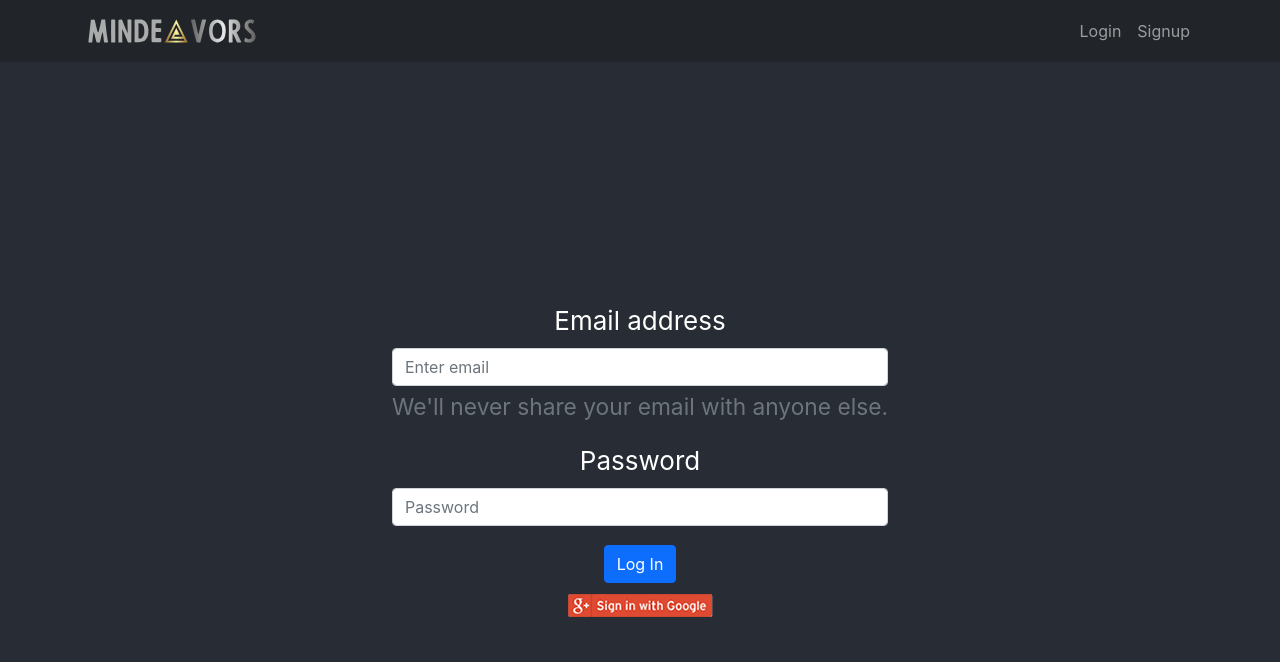
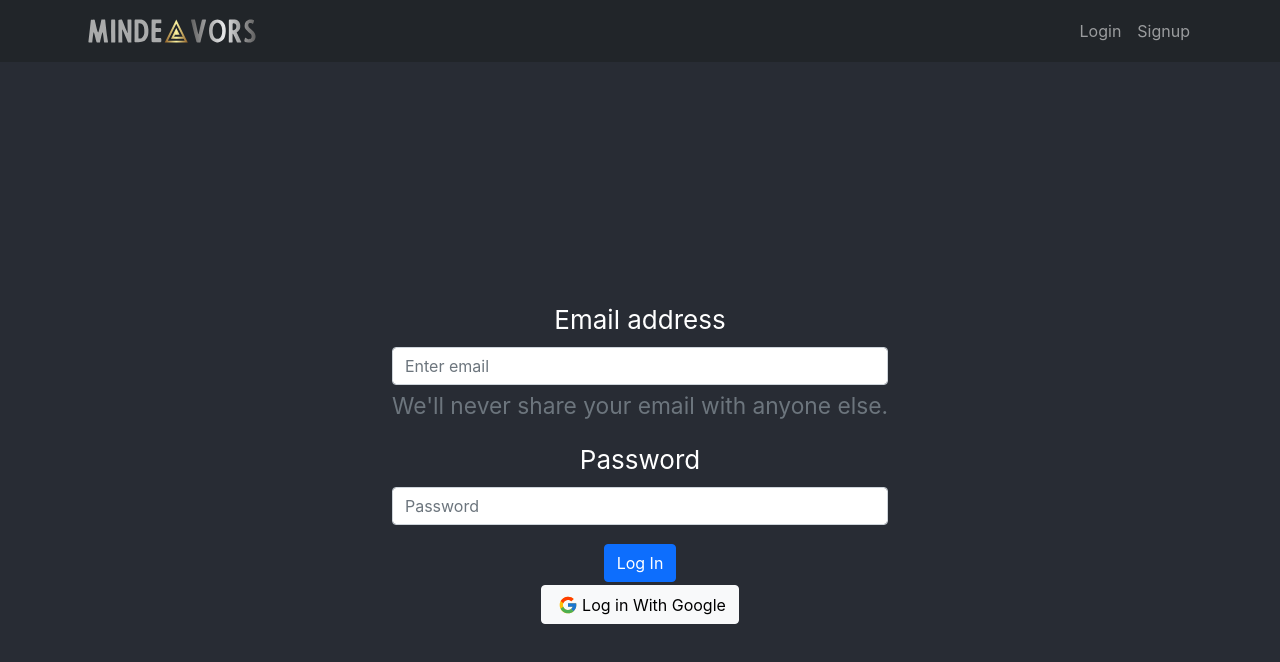
Before and after one commit to hossamabdulmagid/Mindeavors, a React (Create React App) app: page /signin in a window 1280 px wide. Shown: the top 662 px of the page. Built offline with nearby package versions, Linux system fonts and the light colour scheme; no server answers.

Commit message:
updated Protect Route

```diff
--- a/package.json
+++ b/package.json
@@ -13,6 +13,7 @@
     "react": "^18.0.0",
     "react-bootstrap": "^2.2.3",
     "react-dom": "^18.0.0",
+    "react-icons": "^4.3.1",
     "react-redux": "^7.2.8",
     "react-router-dom": "^6.3.0",
     "react-scripts": "5.0.0",
--- a/src/App.js
+++ b/src/App.js
@@ -1,6 +1,5 @@
-import {Route, Routes} from "react-router-dom";
+import {Navigate, Route, Routes} from "react-router-dom";
 import SignIn from "./page/signin/signin.components";
-import SignUp from "./page/signup/signup.component";
 import Header from "./components/header/header.component";
 import Homepage from "./page/homepage/homepage.component";
 import './App.css';
@@ -10,6 +9,7 @@ import {connect} from 'react-redux';
 import setCurrentUser from './redux/user/user-action';
 import {useEffect} from "react";
 import {auth, createUserProfileDocument} from './lib/firebase'
+import SignUp from "./page/signup/signup.component";
 
 const App = ({currentUser, setCurrentUser}) => {
     let unsubscribeFormAuth = null;
@@ -41,8 +41,11 @@ const App = ({currentUser, setCurrentUser}) => {
                 <header className="App-header">
                     <Routes>
                         <Route path={'/'} exact element={<Homepage/>}/>
-                        <Route path={'/signin'} element={<SignIn/>}/>
-                        <Route path={'/signup'} element={<SignUp/>}/>
+                        {/*<Route path={'/signin'} element={<SignIn/>}/>*/}
+                        {/*<Route path={'/signup'} element={<SignUp/>}/>*/}
+                        <Route path="/signin" element={currentUser ? <Navigate to="/"/> : <SignIn/>}/>
+                        <Route path="/signup" element={currentUser ? <Navigate to="/"/> : <SignUp/>}/>
+
                     </Routes>
                 </header>
             </div>
--- a/src/page/signin/signin.components.jsx
+++ b/src/page/signin/signin.components.jsx
@@ -2,9 +2,10 @@ import {useState} from 'react';
 import {Button} from 'react-bootstrap'
 import Form from 'react-bootstrap/Form';
 import {useNavigate} from 'react-router-dom';
-import {signInWithGoogle} from '../../lib/firebase';
-import GoogleLogo from '../../google.png'
-import {auth } from '../../lib/firebase'
+import {auth, signInWithGoogle} from '../../lib/firebase';
+import {FcGoogle} from "react-icons/fc";
+
+
 const SignIn = () => {
     const navigate = useNavigate();
 
@@ -70,7 +71,12 @@ const SignIn = () => {
                     Log In
                 </Button>
                 <br/>
-                <img src={GoogleLogo} alt={"googlelogo"} onClick={signInWithGoogle}/>
+                <Button className={'btn btn-light'} onClick={signInWithGoogle}>
+                    <h5 style={{display: 'inline', padding: '4px'}}>
+                        <FcGoogle/>
+                    </h5>
+                    <span>Log in With Google</span>
+                </Button>
             </Form>
         </div>
     )
```
Also changed, not shown: src/google.png (deleted), 1 other file (tests, documents, lock files or other folders).
